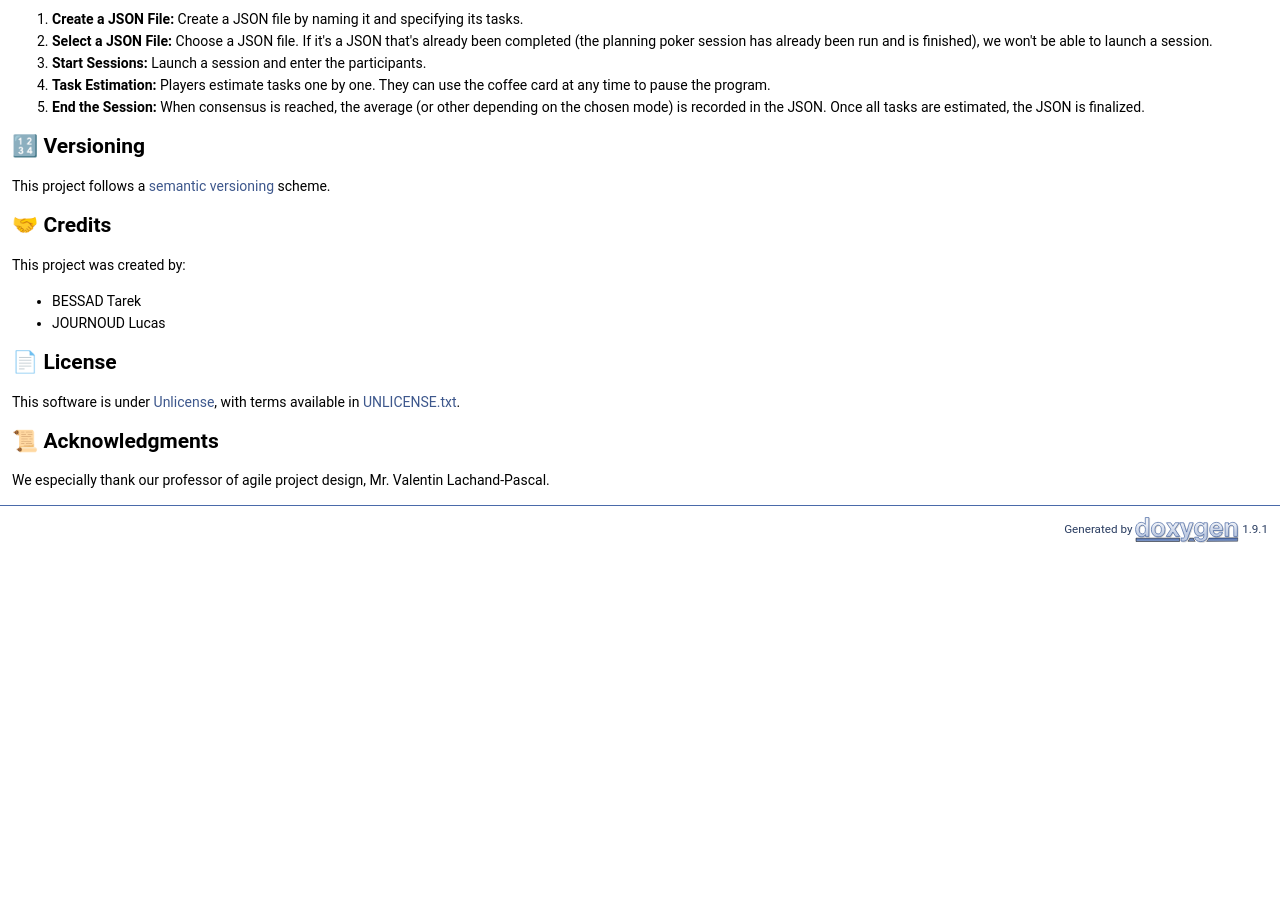
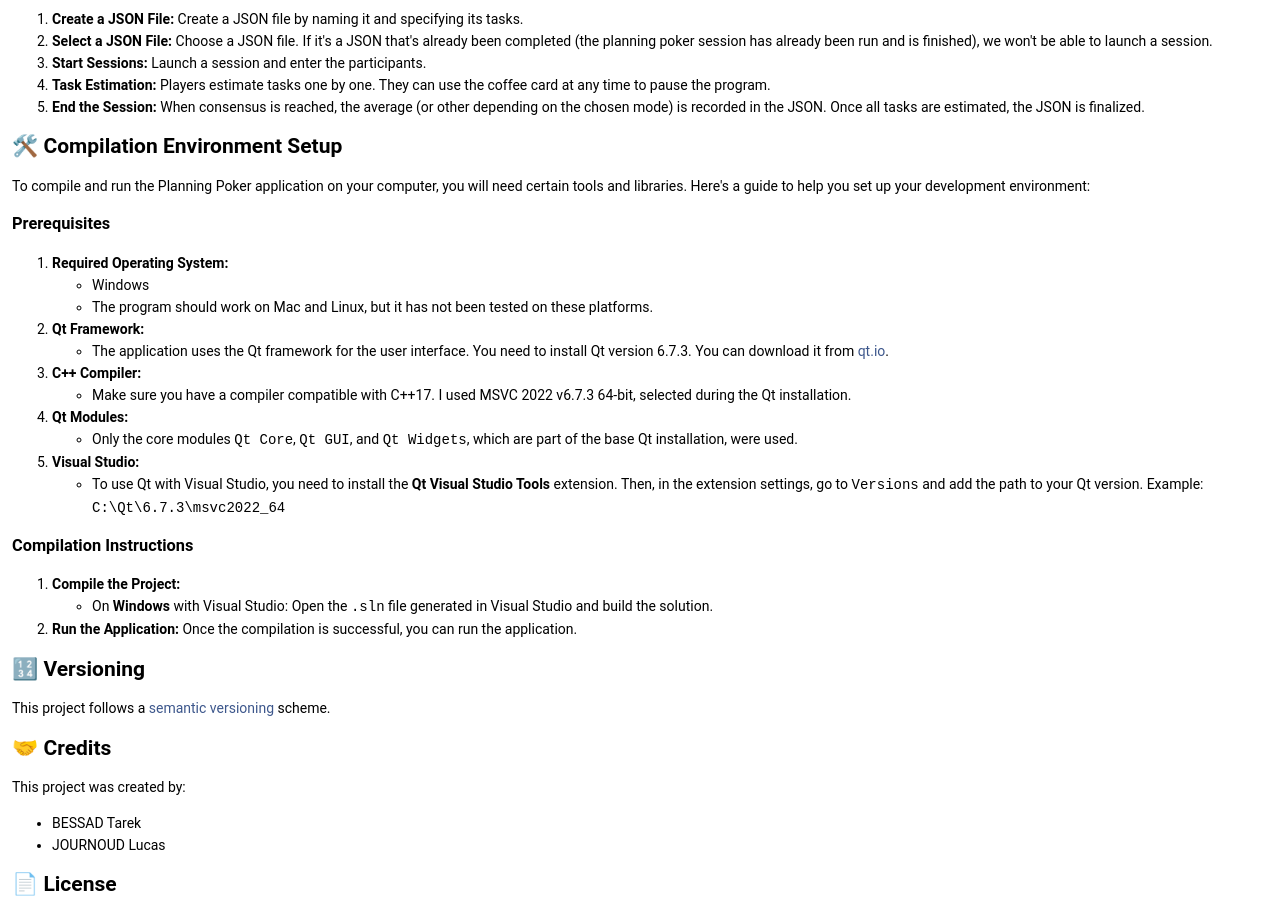
Before and after one commit to Journoud-Lucas/Planning-poker, a plain HTML site: page html/md_README.html in a window 1280 px wide. Shown: the part 900-1810 px from the top of the page. Before the commit the page ends 1445 px from the top, so only its background shows below. Drawn offline with Linux system fonts and the light colour scheme.

Commit message:
deploy: 4826e8b6ce95e520dec7f50e2bfc75f70c74f170

```diff
--- a/html/md_README.html
+++ b/html/md_README.html
@@ -92,18 +92,55 @@ $(function() {
 <li><b>End the Session:</b> When consensus is reached, the average (or other depending on the chosen mode) is recorded in the JSON. Once all tasks are estimated, the JSON is finalized.</li>
 </ol>
 <h2><a class="anchor" id="autotoc_md4"></a>
+🛠️ Compilation Environment Setup</h2>
+<p>To compile and run the Planning Poker application on your computer, you will need certain tools and libraries. Here's a guide to help you set up your development environment:</p>
+<h3><a class="anchor" id="autotoc_md5"></a>
+Prerequisites</h3>
+<ol type="1">
+<li><b>Required Operating System:</b><ul>
+<li>Windows</li>
+<li>The program should work on Mac and Linux, but it has not been tested on these platforms.</li>
+</ul>
+</li>
+<li><b>Qt Framework:</b><ul>
+<li>The application uses the Qt framework for the user interface. You need to install Qt version 6.7.3. You can download it from <a href="https://www.qt.io/download">qt.io</a>.</li>
+</ul>
+</li>
+<li><b>C++ Compiler:</b><ul>
+<li>Make sure you have a compiler compatible with C++17. I used MSVC 2022 v6.7.3 64-bit, selected during the Qt installation.</li>
+</ul>
+</li>
+<li><b>Qt Modules:</b><ul>
+<li>Only the core modules <code>Qt Core</code>, <code>Qt GUI</code>, and <code>Qt Widgets</code>, which are part of the base Qt installation, were used.</li>
+</ul>
+</li>
+<li><b>Visual Studio:</b><ul>
+<li>To use Qt with Visual Studio, you need to install the <b>Qt Visual Studio Tools</b> extension. Then, in the extension settings, go to <code>Versions</code> and add the path to your Qt version. Example: <code>C:\Qt\6.7.3\msvc2022_64</code></li>
+</ul>
+</li>
+</ol>
+<h3><a class="anchor" id="autotoc_md6"></a>
+Compilation Instructions</h3>
+<ol type="1">
+<li><b>Compile the Project:</b><ul>
+<li>On <b>Windows</b> with Visual Studio: Open the <code>.sln</code> file generated in Visual Studio and build the solution.</li>
+</ul>
+</li>
+<li><b>Run the Application:</b> Once the compilation is successful, you can run the application.</li>
+</ol>
+<h2><a class="anchor" id="autotoc_md7"></a>
 🔢 Versioning</h2>
 <p>This project follows a <a href="https://semver.org/">semantic versioning</a> scheme.</p>
-<h2><a class="anchor" id="autotoc_md5"></a>
+<h2><a class="anchor" id="autotoc_md8"></a>
 🤝 Credits</h2>
 <p>This project was created by:</p><ul>
 <li>BESSAD Tarek</li>
 <li>JOURNOUD Lucas</li>
 </ul>
-<h2><a class="anchor" id="autotoc_md6"></a>
+<h2><a class="anchor" id="autotoc_md9"></a>
 📄 License</h2>
 <p>This software is under <a href="https://unlicense.org/">Unlicense</a>, with terms available in <a href="UNLICENSE.txt">UNLICENSE.txt</a>.</p>
-<h2><a class="anchor" id="autotoc_md7"></a>
+<h2><a class="anchor" id="autotoc_md10"></a>
 📜 Acknowledgments</h2>
 <p>We especially thank our professor of agile project design, Mr. Valentin Lachand-Pascal. </p>
 </div></div><!-- contents -->
```
Also changed, not shown: html/md_README_FR.html (+11 -11 lines), 2 other files.
